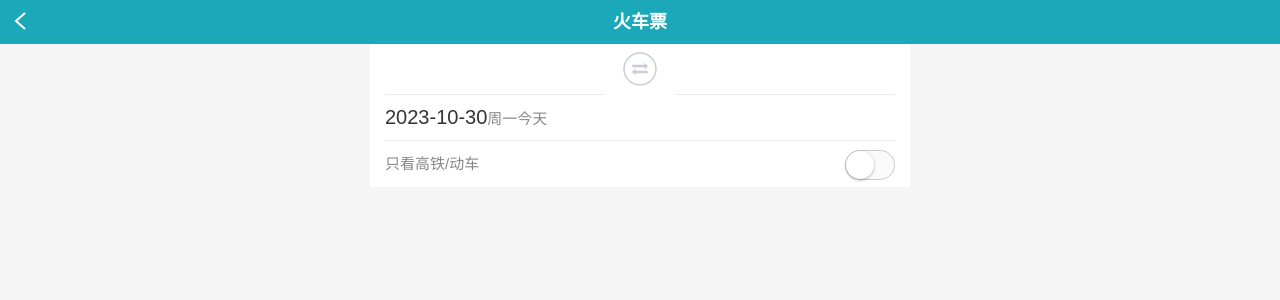
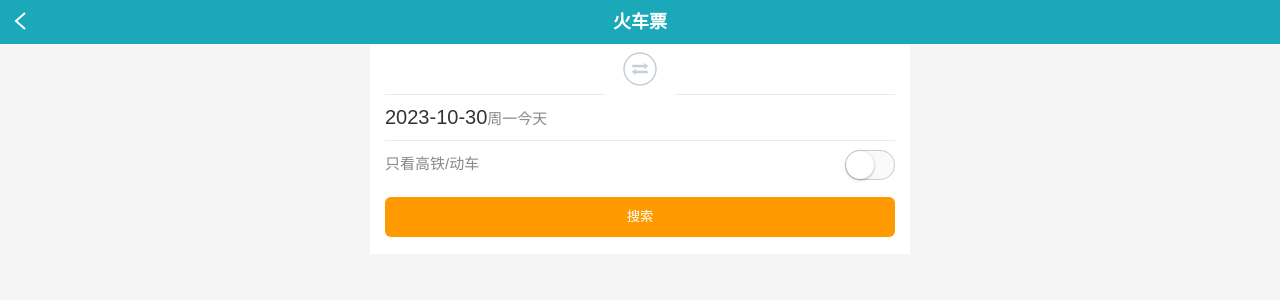
Before and after one commit to LoveWei0/WhereToGoReact, a React (Vite) app: page / in a window 1280 px wide. Shown: the top 300 px of the page. Built offline with nearby package versions, Linux system fonts and the light colour scheme.

Commit message:
feat: add submit static

```diff
--- a/src/App.css
+++ b/src/App.css
@@ -10,3 +10,20 @@
   padding: 5px 15px 0;
   background-color: #fff;
 }
+
+.submit {
+  padding: 10px 0 17px 0;
+}
+
+.submit-button {
+  width: 100%;
+  height: 40px;
+  line-height: 40px;
+  color: #fff;
+  background-color: #f90;
+  border-radius: 6px;
+  display: block;
+  border: 0;
+  padding: 0;
+  margin: 0;
+}
--- a/src/App.tsx
+++ b/src/App.tsx
@@ -17,6 +17,9 @@ export default function App() {
         <Journey />
         <DepartDate />
         <HighSpeed />
+        <div className="submit">
+          <button className="submit-button"> 搜索 </button>
+        </div>
       </form>
     </>
   )
```
